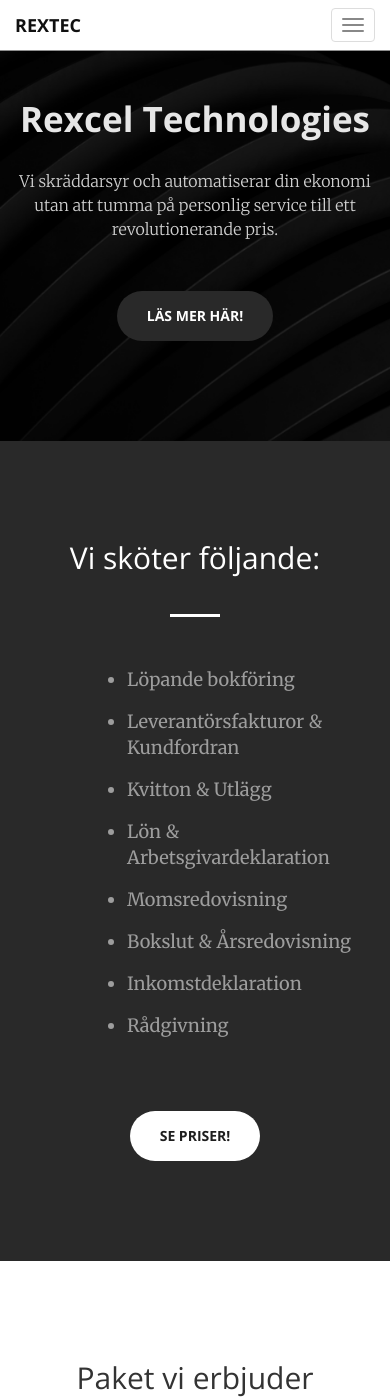
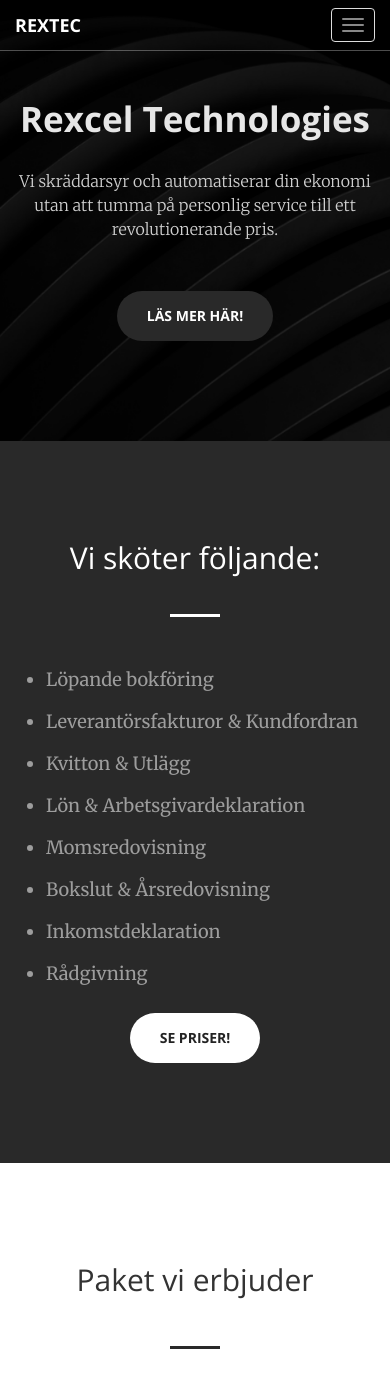
Before and after one commit to HanBiru/HanBiru.github.io, a Jekyll site: the page built from index.html, in a window 390 px wide and 1400 px high. Built offline with Jekyll 4.4.1, drawn with Linux system fonts in a browser that asks for light colours; some of the changed text lies outside the part shown.

Commit message:
phone test

```diff
--- a/_includes/aside.html
+++ b/_includes/aside.html
@@ -33,7 +33,7 @@
     <div class="container" style="margin-top: 150px; margin-left: 0px;">
         <div class="row">
             <div class="col-lg-5 col-md-7">
-                <p class="copyright-text" style="font-size: 0.3;">© 2023, Your Company Name. All rights reserved.</p>
+                <p class="copyright-text" style="font-size: 0.3;">© 2023, Rexcel Technologies AB, All rights reserved.</p>
             </div>
         </div>
     </div>
--- a/_includes/head.html
+++ b/_includes/head.html
@@ -6,7 +6,7 @@
     <meta name="description" content="">
     <meta name="author" content="">
 
-    <title>ReXcel Technologies</title>
+    <title>Rexcel Technologies</title>
 
     <!-- Bootstrap Core CSS -->
     <link rel="stylesheet" href="css/bootstrap.min.css" type="text/css">
--- a/_includes/portfolio.html
+++ b/_includes/portfolio.html
@@ -1,5 +1,4 @@
 <section class="bg-primary" id="portfolio">
-    <meta name="viewport" content="width=device-width, initial-scale=1">
 
     <div class="container-fluid">
 
--- a/_sass/_base.scss
+++ b/_sass/_base.scss
@@ -76,38 +76,119 @@
 
 // Navigation
 
+// .navbar-default {
+//     background-color: white;
+//     border-color: rgba($theme-dark, .5);
+//     @include sans-serif-font;
+//     @include transition-all;
+//     .navbar-header .navbar-brand {
+//         color: $theme-primary;
+//         @include sans-serif-font;
+//         font-weight: 700;
+//         text-transform: uppercase;
+//         &:hover,
+//         &:focus {
+//             color: darken($theme-primary, 10%);
+//         }
+//     }
+//     .nav {
+//         > li {
+//             > a,
+//             > a:focus {
+//                 text-transform: uppercase;
+//                 font-weight: 700;
+//                 font-size: 13px;
+//                 color: $theme-dark;
+//                 &:hover {
+//                     color: $theme-primary;
+//                 }
+//             }
+//             &.active {
+//                 > a,
+//                 > a:focus {
+//                     color: $theme-primary !important;
+//                     background-color: transparent;
+//                     &:hover {
+//                         background-color: transparent;
+//                     }
+//                 }
+//             }
+//         }
+//     }
+//     @media (min-width: 768px) {
+//         background-color: transparent;
+//         border-color: rgba(white, .3);
+//         .navbar-header .navbar-brand {
+//             color: rgba(white, .7);
+//             &:hover,
+//             &:focus {
+//                 color: white;
+//             }
+//         }
+//         .nav > li > a,
+//         .nav > li > a:focus {
+//             color: rgba(white, .7);
+//             &:hover {
+//                 color: white;
+//             }
+//         }
+//         &.affix {
+//             background-color: white;
+//             border-color: rgba($theme-dark, .5);
+//             .navbar-header .navbar-brand {
+//                 color: $theme-primary;
+//                 font-size: 14px;
+//                 &:hover,
+//                 &:focus {
+//                     color: darken($theme-primary, 10%);
+//                 }
+//             }
+//             .nav > li > a,
+//             .nav > li > a:focus {
+//                 color: $theme-dark;
+//                 &:hover {
+//                     color: $theme-primary;
+//                 }
+//             }
+//         }
+//     }
+// }
+
 .navbar-default {
-    background-color: white;
-    border-color: rgba($theme-dark, .5);
+    background-color: transparent;
+    border-color: rgba(white, .3);
     @include sans-serif-font;
     @include transition-all;
+
     .navbar-header .navbar-brand {
-        color: $theme-primary;
+        color: rgba(white, .7);
         @include sans-serif-font;
         font-weight: 700;
         text-transform: uppercase;
-        &:hover,
-        &:focus {
-            color: darken($theme-primary, 10%);
+
+        &:hover, &:focus {
+            color: white;
         }
     }
+
     .nav {
         > li {
-            > a,
-            > a:focus {
+            > a, > a:focus {
                 text-transform: uppercase;
                 font-weight: 700;
                 font-size: 13px;
-                color: $theme-dark;
+                color: rgba(white, .7);
+
                 &:hover {
-                    color: $theme-primary;
+                    color: white;
                 }
             }
+
             &.active {
-                > a,
-                > a:focus {
-                    color: $theme-primary !important;
+                > a, > a:focus {
+                    color: white !important;
                     background-color: transparent;
+
                     &:hover {
                         background-color: transparent;
                     }
@@ -115,44 +196,30 @@
             }
         }
     }
-    @media (min-width: 768px) {
-        background-color: transparent;
-        border-color: rgba(white, .3);
-        .navbar-header .navbar-brand {
-            color: rgba(white, .7);
-            &:hover,
-            &:focus {
-                color: white;
-            }
-        }
-        .nav > li > a,
-        .nav > li > a:focus {
-            color: rgba(white, .7);
-            &:hover {
-                color: white;
-            }
-        }
+
     &.affix {
         background-color: white;
         border-color: rgba($theme-dark, .5);
+
         .navbar-header .navbar-brand {
             color: $theme-primary;
             font-size: 14px;
-                &:hover,
-                &:focus {
+
+            &:hover, &:focus {
                 color: darken($theme-primary, 10%);
             }
         }
-            .nav > li > a,
-            .nav > li > a:focus {
+
+        .nav > li > a, .nav > li > a:focus {
             color: $theme-dark;
+
             &:hover {
                 color: $theme-primary;
             }
         }
     }
 }
-}
+
 
 // Homepage Header
 
@@ -319,13 +386,28 @@
     text-align: center;
 }
 
+// .custom-list {
+//     list-style-type: disc;
+//     padding-left: 8em; /* increase the left padding to shift the list to the right */
+//     margin: 0 auto 4em; /* adds bottom margin to space the list from the button */
+//     display: inline-block;
+//     text-align: left;
+// }
+
 .custom-list {
-    list-style-type: disc;
-    padding-left: 8em; /* increase the left padding to shift the list to the right */
-    margin: 0 auto 4em; /* adds bottom margin to space the list from the button */
+    list-style: disc;
+    padding-left: 8em;  /* Use this value for larger screens */
+    margin-left: 0;
     display: inline-block;
     text-align: left;
 }
+
+@media (max-width: 768px) {
+    .custom-list {
+        padding-left: 1em;  /* Adjusted value for smaller screens */
+    }
+}
+
 
 .custom-list li {
     margin-bottom: 16px;
--- a/css/main.scss
+++ b/css/main.scss
@@ -35,7 +35,7 @@
 
 // variables.less
 $theme-primary: #292929;
-$theme-dark: #1e1e1e;
+$theme-dark: #232323;
 
 // Import partials from `sass_dir` (defaults to `_sass`)
 @import
```
Also changed, not shown: 3 other files. Lines whose indentation alone changed are shown as unchanged.
